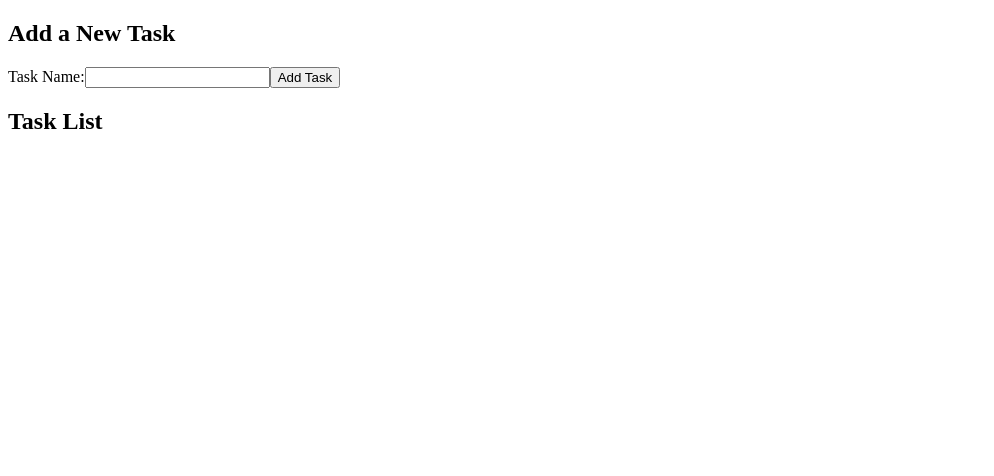
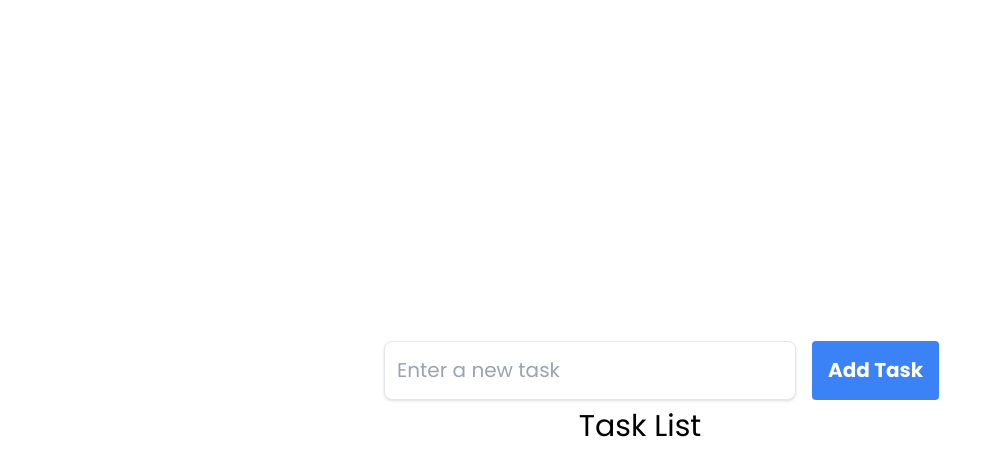
Before and after one commit to davebenner14/task-notifier, a Vue app: page / in a window 1280 px wide. Shown: the top 476 px of the page, without its empty margins (0-994 px from the left). Built offline with nearby package versions, Linux system fonts and the light colour scheme.

Commit message:
Adds task list and task form functionality

```diff
--- a/public/index.html
+++ b/public/index.html
@@ -1,15 +1,23 @@
 <!DOCTYPE html>
 <html lang="">
   <head>
-    <meta charset="utf-8">
-    <meta http-equiv="X-UA-Compatible" content="IE=edge">
-    <meta name="viewport" content="width=device-width,initial-scale=1.0">
-    <link rel="icon" href="<%= BASE_URL %>favicon.ico">
+    <meta charset="utf-8" />
+    <meta http-equiv="X-UA-Compatible" content="IE=edge" />
+    <meta name="viewport" content="width=device-width,initial-scale=1.0" />
+    <link rel="icon" href="<%= BASE_URL %>favicon.ico" />
+    <link
+      href="https://fonts.googleapis.com/css2?family=Poppins:wght@300;400;500;600;700&display=swap"
+      rel="stylesheet"
+    />
     <title><%= htmlWebpackPlugin.options.title %></title>
   </head>
   <body>
     <noscript>
-      <strong>We're sorry but <%= htmlWebpackPlugin.options.title %> doesn't work properly without JavaScript enabled. Please enable it to continue.</strong>
+      <strong
+        >We're sorry but <%= htmlWebpackPlugin.options.title %> doesn't work
+        properly without JavaScript enabled. Please enable it to
+        continue.</strong
+      >
     </noscript>
     <div id="app"></div>
     <!-- built files will be auto injected -->
--- a/src/App.vue
+++ b/src/App.vue
@@ -1,7 +1,14 @@
 <template>
-  <div id="app">
-    <TaskForm @task-added="addTask" />
-    <TaskList :tasks="tasks" />
+  <div id="app" class="flex flex-col items-center justify-center h-screen">
+    <div class="max-w-lg w-full mx-auto">
+      <TaskForm @task-added="addTask" />
+      <TaskList
+        :tasks="tasks"
+        class="mt-2"
+        @edit-task="editTask"
+        @delete-task="deleteTask"
+      />
+    </div>
   </div>
 </template>
 
@@ -24,6 +31,12 @@ export default {
     addTask(task) {
       this.tasks.push(task);
     },
+    editTask(index, newTask) {
+      this.tasks[index] = newTask;
+    },
+    deleteTask(index) {
+      this.tasks.splice(index, 1);
+    },
   },
 };
 </script>
--- /dev/null
+++ b/src/assets/styles.css
@@ -0,0 +1,3 @@
+@import "tailwindcss/base";
+@import "tailwindcss/components";
+@import "tailwindcss/utilities";
--- a/src/components/TaskForm.vue
+++ b/src/components/TaskForm.vue
@@ -1,10 +1,18 @@
 <template>
-  <div>
-    <h2>Add a New Task</h2>
-    <form @submit.prevent="addTask">
-      <label for="task-name">Task Name:</label>
-      <input id="task-name" v-model="newTaskName" type="text" required />
-      <button type="submit">Add Task</button>
+  <div class="flex items-center justify-center h-1/2">
+    <form @submit.prevent="addTask" class="flex">
+      <input
+        v-model="newTask"
+        class="flex-initial border rounded-lg py-4 px-3 mr-4 shadow appearance-none leading-tight focus:outline-none focus:shadow-outline text-xl font-poppins"
+        type="text"
+        placeholder="Enter a new task"
+      />
+      <button
+        class="bg-blue-500 text-white px-4 py-2 rounded hover:bg-blue-400 text-white font-bold flex-none text-xl font-poppins"
+        type="submit"
+      >
+        Add Task
+      </button>
     </form>
   </div>
 </template>
@@ -14,13 +22,15 @@ export default {
   name: "TaskForm",
   data() {
     return {
-      newTaskName: "",
+      newTask: "",
     };
   },
   methods: {
     addTask() {
-      this.$emit("task-added", this.newTaskName);
-      this.newTaskName = "";
+      if (this.newTask !== "") {
+        this.$emit("task-added", this.newTask);
+        this.newTask = "";
+      }
     },
   },
 };
--- a/src/components/TaskList.vue
+++ b/src/components/TaskList.vue
@@ -1,8 +1,57 @@
 <template>
-  <div>
-    <h2>Task List</h2>
+  <div class="mt-10 mx-auto w-1/2">
+    <h2 class="text-3xl mb-4 font-poppins text-center">Task List</h2>
     <ul>
-      <li v-for="(task, index) in tasks" :key="index">{{ task }}</li>
+      <li
+        v-for="(task, index) in tasks"
+        :key="index"
+        class="mb-4 text-xl font-poppins text-center"
+        @mouseover="hoveredTask = task"
+        @mouseleave="hoveredTask = null"
+      >
+        <div v-if="task === editTask" class="mb-2">
+          <input
+            v-model="taskInput"
+            @keyup.enter="saveTask(index)"
+            class="shadow appearance-none border rounded w-full py-2 px-3 text-gray-700 leading-tight focus:outline-none focus:shadow-outline text-xl font-poppins"
+            placeholder="Enter a new task..."
+          />
+        </div>
+        <span
+          v-else
+          :class="{ 'hovered-text': task === hoveredTask || task === editTask }"
+          class="inline-block w-full text-xl font-poppins cursor-pointer"
+        >
+          {{ index + 1 }}. {{ task }}
+        </span>
+        <div
+          class="flex justify-center button-container"
+          :class="{
+            'buttons-visible': task === hoveredTask || task === editTask,
+          }"
+        >
+          <button
+            v-if="task !== editTask"
+            class="ml-3 bg-yellow-500 hover:bg-yellow-700 text-white font-bold py-2 px-4 rounded text-lg font-poppins mt-2"
+            @click="editTask = task"
+          >
+            Edit
+          </button>
+          <button
+            v-if="task === editTask"
+            class="ml-3 bg-green-500 hover:bg-green-700 text-white font-bold py-2 px-4 rounded text-lg font-poppins mt-2"
+            @click="saveTask(index)"
+          >
+            Save
+          </button>
+          <button
+            class="ml-3 bg-red-500 hover:bg-red-700 text-white font-bold py-2 px-4 rounded text-lg font-poppins mt-2"
+            @click="deleteTask(index)"
+          >
+            Delete
+          </button>
+        </div>
+      </li>
     </ul>
   </div>
 </template>
@@ -16,5 +65,37 @@ export default {
       required: true,
     },
   },
+  data() {
+    return {
+      editTask: null,
+      taskInput: "",
+      hoveredTask: null,
+    };
+  },
+  methods: {
+    saveTask(index) {
+      this.$emit("edit-task", index, this.taskInput);
+      this.editTask = null;
+      this.taskInput = "";
+    },
+    deleteTask(index) {
+      this.$emit("delete-task", index);
+      this.editTask = null;
+    },
+  },
 };
 </script>
+
+<style scoped>
+.hovered-text {
+  color: #1e90ff; /* This is a standard web "link blue" color */
+}
+
+.button-container {
+  visibility: hidden;
+}
+
+.buttons-visible {
+  visibility: visible;
+}
+</style>
--- a/src/main.js
+++ b/src/main.js
@@ -1,4 +1,5 @@
 import { createApp } from "vue";
 import App from "./App.vue";
+import "./assets/styles.css";
 
 createApp(App).mount("#app");
--- a/tailwind.config.js
+++ b/tailwind.config.js
@@ -1,8 +1,15 @@
-/** @type {import('tailwindcss').Config} */
 module.exports = {
-  content: [],
+  purge: ["./index.html", "./src/**/*.{vue,js,ts,jsx,tsx}"],
+  darkMode: false, // or 'media' or 'class'
   theme: {
+    extend: {
+      fontFamily: {
+        poppins: ["Poppins", "sans-serif"],
+      },
+    },
+  },
+  variants: {
     extend: {},
   },
   plugins: [],
-}
+};
```
